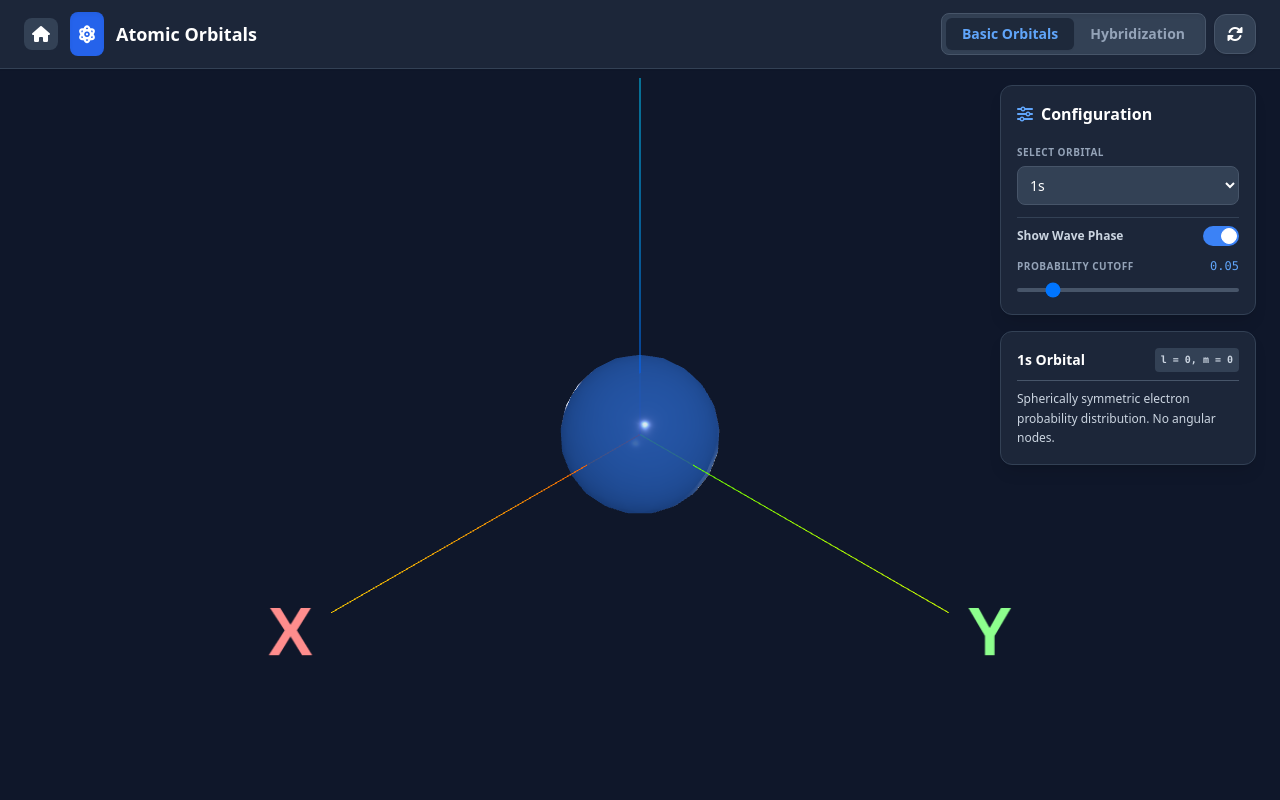
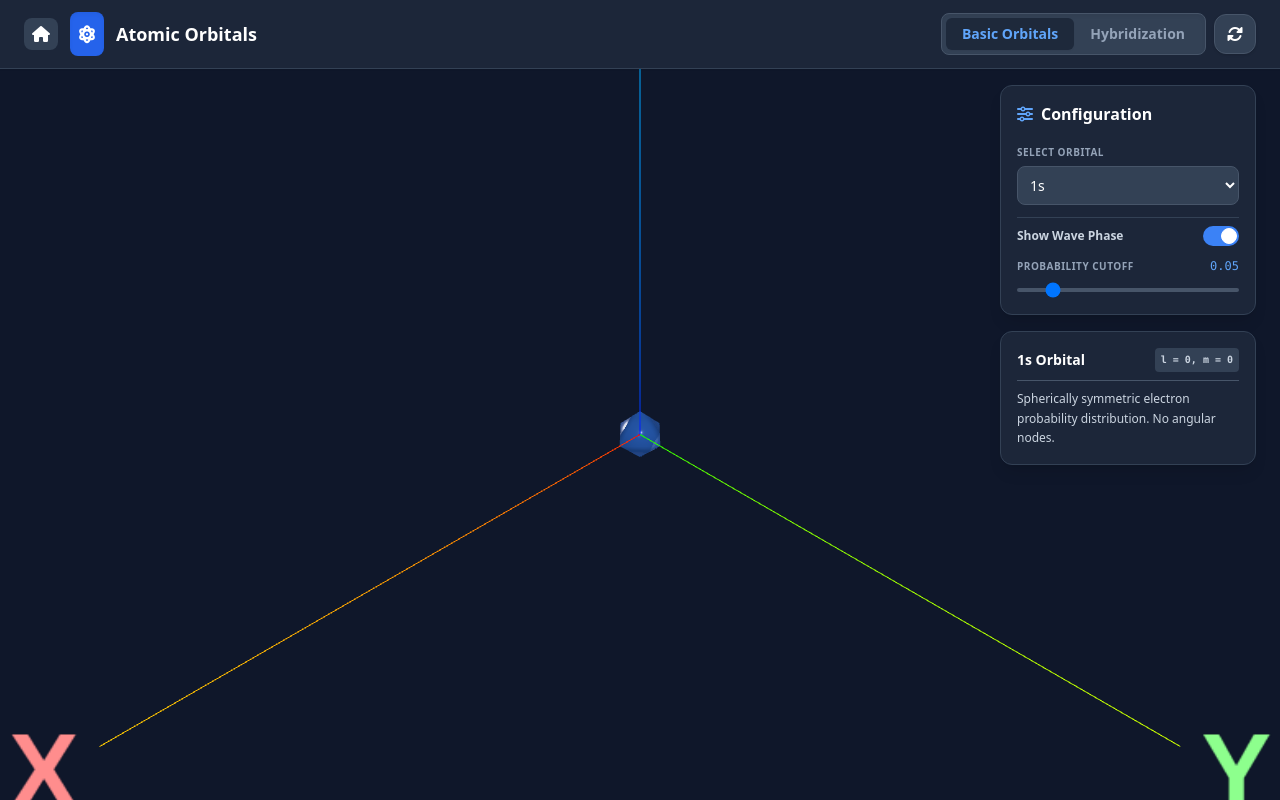
Before and after one commit to sulthanr96/miller-indices-3d-SRS-Lab, a plain HTML site: page orbital.html in a window 1280 px wide. Drawn offline with nearby package versions, Linux system fonts and the light colour scheme; animation ran at ten frames a second.

Commit message:
fix: auto animate hybridization, correct orbital relative scales

```diff
--- a/orbital.html
+++ b/orbital.html
@@ -110,7 +110,7 @@
 
                             <div class="mt-4">
                                 <div class="flex justify-between items-center">
-                                    <label class="text-[10px] font-bold text-slate-400 uppercase tracking-wider">Mixing Animation</label>
+                                    <label class="text-[10px] font-bold text-slate-400 uppercase tracking-wider">Mixing Animation (Auto-Play)</label>
                                     <span id="mix-display" class="text-xs font-mono text-blue-400">0%</span>
                                 </div>
                                 <input type="range" id="mix-slider" min="0" max="1" step="0.01" value="0" class="w-full h-1 bg-slate-600 rounded-lg appearance-none cursor-pointer mt-2">
--- a/orbital.js
+++ b/orbital.js
@@ -34,7 +34,7 @@ dirLight2.position.set(-10, -15, -10);
 scene.add(dirLight2);
 
 // --- Axes & Labels ---
-const axesHelper = new THREE.AxesHelper(10);
+const axesHelper = new THREE.AxesHelper(15);
 scene.add(axesHelper);
 
 function createTextSprite(text, color) {
@@ -50,24 +50,24 @@ function createTextSprite(text, color) {
     const texture = new THREE.CanvasTexture(canvas);
     const spriteMaterial = new THREE.SpriteMaterial({ map: texture, depthTest: false });
     const sprite = new THREE.Sprite(spriteMaterial);
-    sprite.scale.set(3, 3, 3);
+    sprite.scale.set(4, 4, 4);
     return sprite;
 }
 
 const xLabel = createTextSprite('X', '#ff4444');
-xLabel.position.set(11, 0, 0);
+xLabel.position.set(16, 0, 0);
 scene.add(xLabel);
 
 const yLabel = createTextSprite('Y', '#44ff44');
-yLabel.position.set(0, 11, 0);
+yLabel.position.set(0, 16, 0);
 scene.add(yLabel);
 
 const zLabel = createTextSprite('Z', '#4444ff');
-zLabel.position.set(0, 0, 11);
+zLabel.position.set(0, 0, 16);
 scene.add(zLabel);
 
 // --- Marching Cubes Setup ---
-let resolution = 40; // grid resolution
+let resolution = 35; // slightly lower for smooth auto-animation
 const materialPositive = new THREE.MeshStandardMaterial({
     color: 0x3b82f6, roughness: 0.2, metalness: 0.1, side: THREE.DoubleSide, transparent: true, opacity: 0.85
 });
@@ -78,7 +78,7 @@ const materialNegative = new THREE.MeshStandardMaterial({
 let effectPositive = new MarchingCubes(resolution, materialPositive, true, true, 100000);
 let effectNegative = new MarchingCubes(resolution, materialNegative, true, true, 100000);
 
-const extent = 10.0;
+const extent = 15.0;
 effectPositive.scale.set(extent, extent, extent);
 effectNegative.scale.set(extent, extent, extent);
 
@@ -218,9 +218,29 @@ window.addEventListener('resize', () => {
     renderer.setSize(container.clientWidth, container.clientHeight);
 });
 
-function animate() {
+let mixDirection = 1;
+let lastTime = 0;
+
+function animate(time) {
     requestAnimationFrame(animate);
+
+    // Auto-animate hybridization if in hybrid mode
+    if (isHybridMode) {
+        const dt = time - lastTime;
+        if (dt > 16) { // throttle slightly for performance
+            mixValue += mixDirection * 0.01;
+            if (mixValue >= 1.0) { mixValue = 1.0; mixDirection = -1; }
+            if (mixValue <= 0.0) { mixValue = 0.0; mixDirection = 1; }
+
+            document.getElementById('mix-slider').value = mixValue;
+            document.getElementById('mix-display').innerText = Math.round(mixValue * 100) + '%';
+
+            updateIsoSurface();
+            lastTime = time;
+        }
+    }
+
     controls.update();
     renderer.render(scene, camera);
 }
-animate();
+requestAnimationFrame(animate);
--- a/quantumMath.js
+++ b/quantumMath.js
@@ -72,9 +72,9 @@ export function evaluateWavefunction(type, x, y, z) {
 
     // Scale down Cartesian coordinates to spread the orbital over the grid nicely
     let scale = 1.0;
-    if (type.startsWith('1')) scale = 1.0;
-    if (type.startsWith('2')) scale = 1.0;
-    if (type.startsWith('3')) scale = 2.0;
+    if (type.startsWith('1')) scale = 3.0; // 1s is visually smallest
+    if (type.startsWith('2')) scale = 1.5; // 2s/2p are medium
+    if (type.startsWith('3')) scale = 1.0; // 3s/3d are largest
 
     const r_scaled = r * scale;
     const x_s = x * scale;
@@ -107,7 +107,7 @@ export function evaluateWavefunction(type, x, y, z) {
 // Returns an array of wavefunctions [h1, h2, ...] for a given point
 export function evaluateHybridization(type, x, y, z, t) {
     // We mainly use 2s and 2p for standard hybridization
-    const scale = 1.0;
+    const scale = 1.5;
     const r_scaled = Math.sqrt(x*x + y*y + z*z) * scale;
     const x_s = x * scale, y_s = y * scale, z_s = z * scale;
 
```
